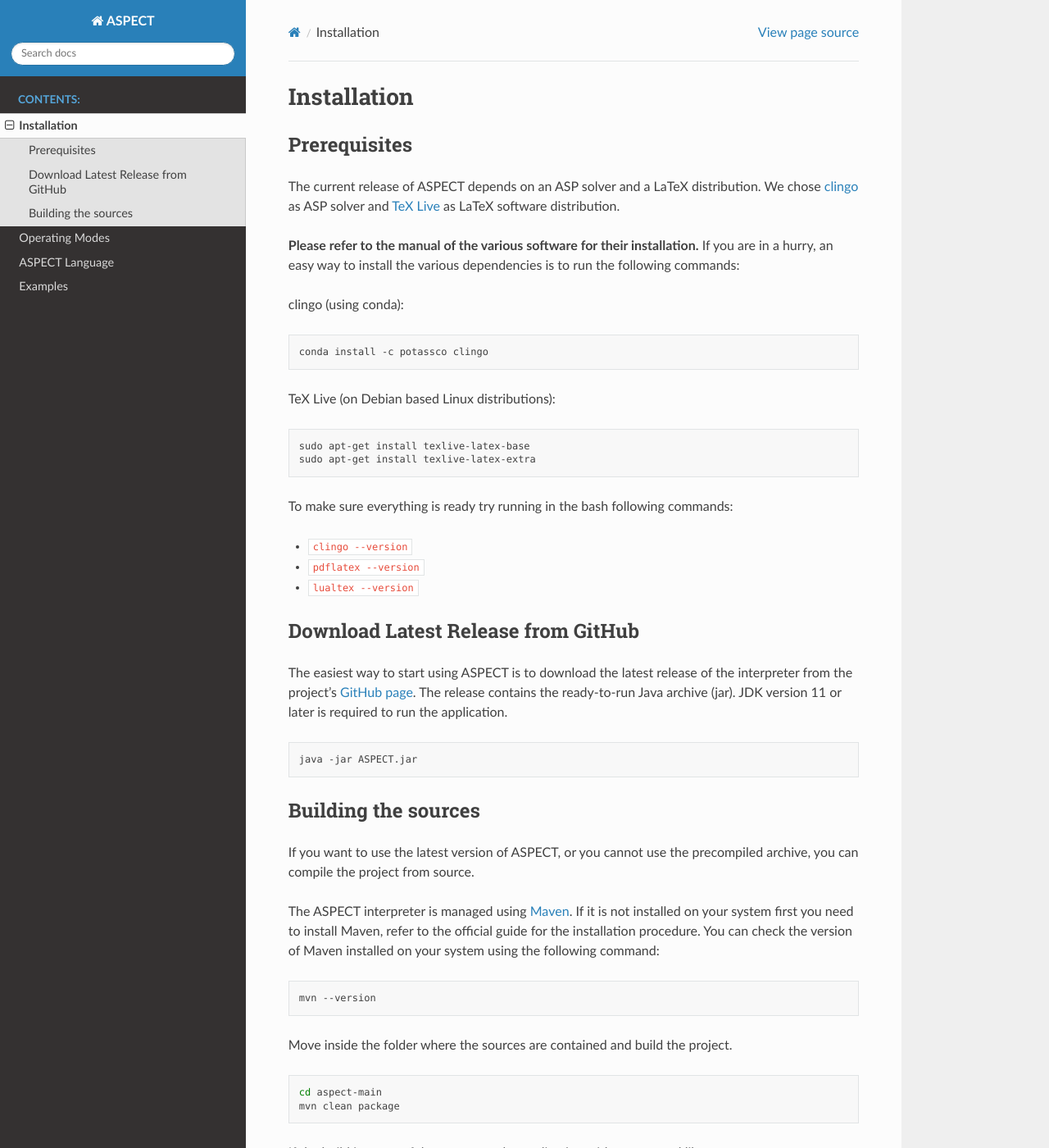
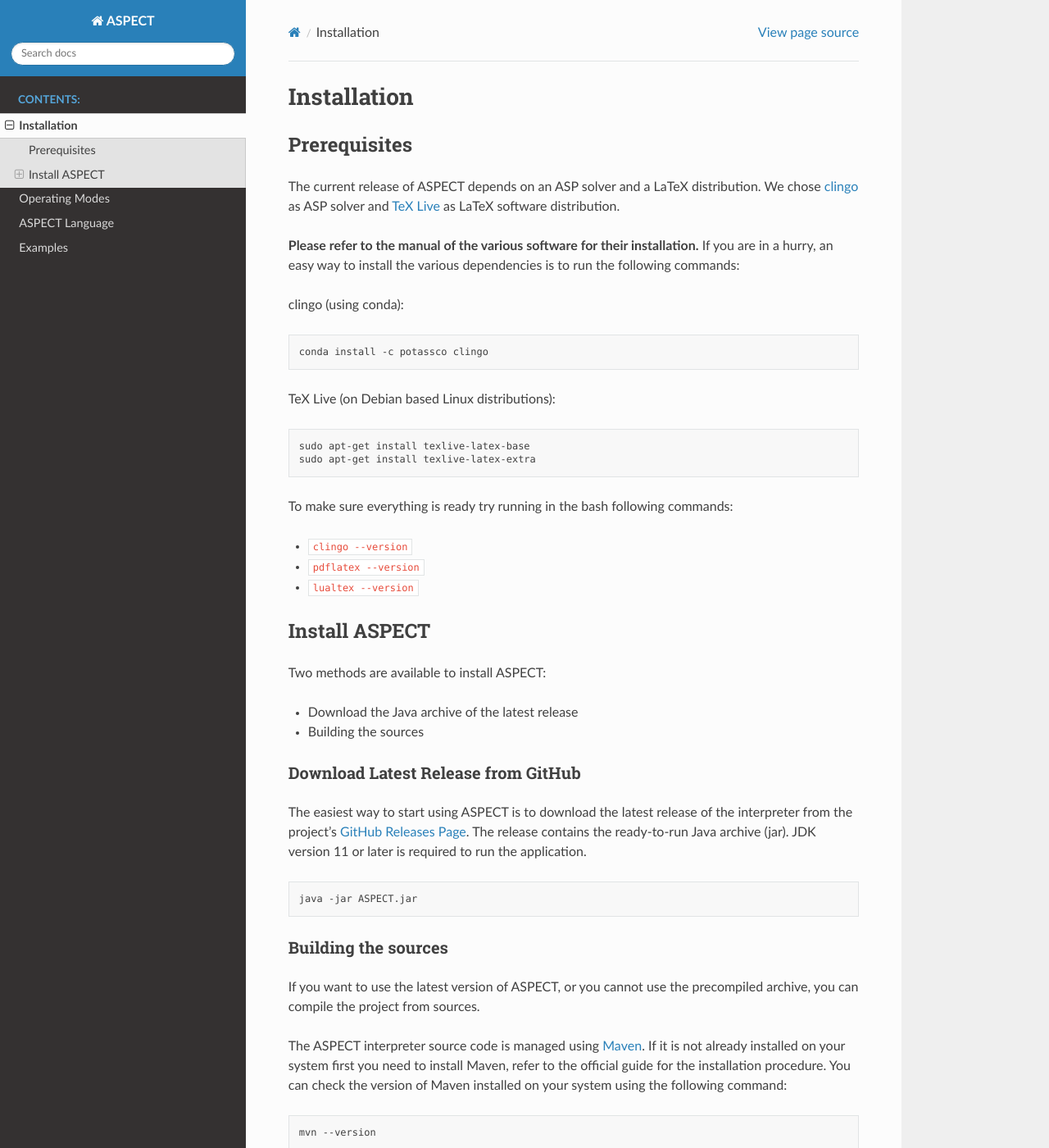
Before and after one commit to abertagnon/aspect, a Sphinx documentation site: the page built from docs/options/installation.rst, in a window 1280 px wide and 1400 px high. Shown: the whole window at 82% size. Built offline with Sphinx 7.4.7 and the Read the Docs theme 2.0.0, drawn with Linux system fonts in a browser that asks for light colours.

Commit message:
updated documentation

```diff
--- a/docs/options/installation.rst
+++ b/docs/options/installation.rst
@@ -29,10 +29,19 @@ To make sure everything is ready try running in the bash following commands:
 * ``pdflatex --version``
 * ``lualtex --version``
 
+Install ASPECT
+--------------
+
+Two methods are available to install ASPECT:
+
+* Download the Java archive of the latest release
+* Building the sources
+
+
 Download Latest Release from GitHub
------------------------------------
+^^^^^^^^^^^^^^^^^^^^^^^^^^^^^^^^^^^
 
-The easiest way to start using ASPECT is to download the latest release of the interpreter from the project's `GitHub page <https://github.com/abertagnon/aspect>`_.
+The easiest way to start using ASPECT is to download the latest release of the interpreter from the project's `GitHub Releases Page <https://github.com/abertagnon/aspect/releases/>`_.
 The release contains the ready-to-run Java archive (jar).
 JDK version 11 or later is required to run the application.
 
@@ -42,12 +51,12 @@ JDK version 11 or later is required to run the application.
 
 
 Building the sources
---------------------
+^^^^^^^^^^^^^^^^^^^^
 
-If you want to use the latest version of ASPECT, or you cannot use the precompiled archive, you can compile the project from source.
+If you want to use the latest version of ASPECT, or you cannot use the precompiled archive, you can compile the project from sources.
 
-The ASPECT interpreter is managed using `Maven <https://maven.apache.org/>`_.
-If it is not installed on your system first you need to install Maven, refer to the official guide for the installation procedure.
+The ASPECT interpreter source code is managed using `Maven <https://maven.apache.org/>`_.
+If it is not already installed on your system first you need to install Maven, refer to the official guide for the installation procedure.
 You can check the version of Maven installed on your system using the following command:
 
 .. code-block:: bash
```
Also changed, not shown: 9 other files.
